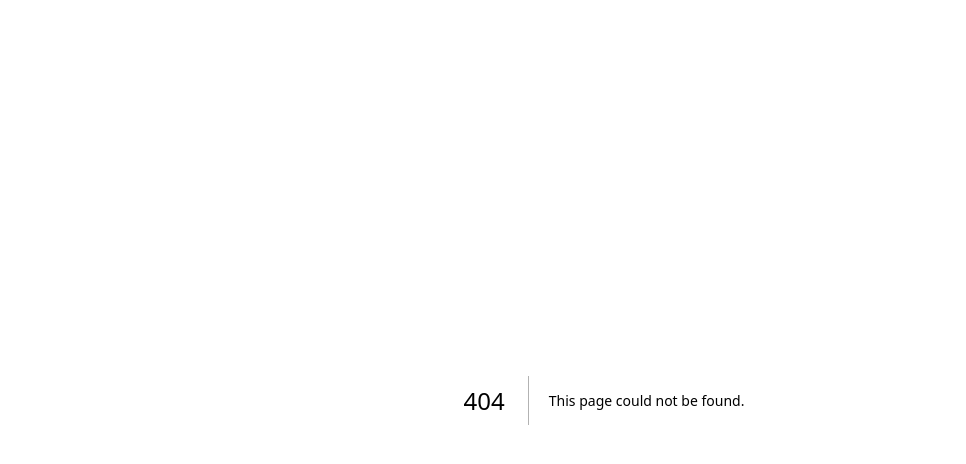
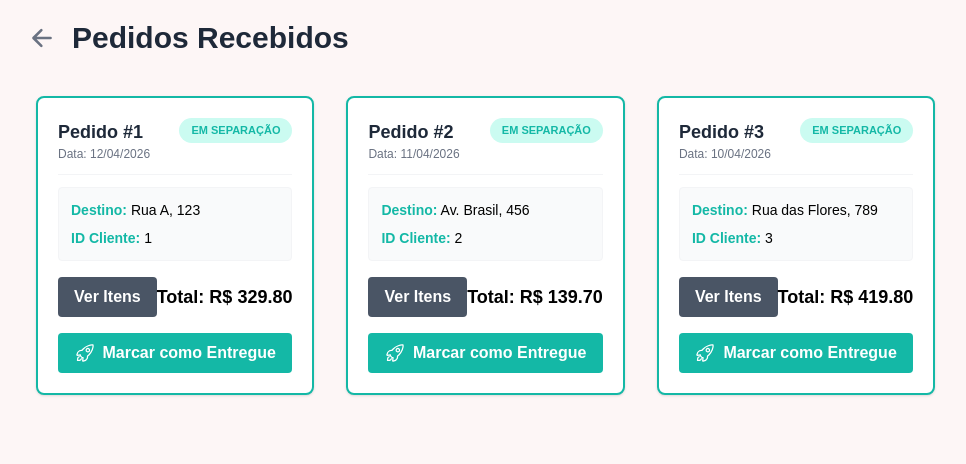
Before and after one commit to GabriellaAlmeida07/Web-Project, a Next.js app: page /PedidosVendedor in a window 1280 px wide. Before the commit this address had no page. Shown: the top 464 px of the page, without its empty margins (36-1002 px from the left). Built offline with nearby package versions, Linux system fonts and the light colour scheme.

Commit message:
Pagina de pedidos do Vendedor e restrição da avaliação

```diff
--- /dev/null
+++ b/src/app/(pages)/PedidosVendedor/page.tsx
@@ -0,0 +1,25 @@
+"use client";
+
+import { pedidosFake } from "@/entities/entities";
+import CardPedidoVendedor from "@/components/Card/cardPedidoVendedor";
+import Link from "next/link";
+import { IoArrowBackOutline } from "react-icons/io5";
+
+export default function PedidosVendedor() {
+    return (
+        <main className="min-h-screen bg-[#FDF6F6] p-5 text-black">
+            <header className="max-w-6xl mx-auto flex items-center gap-4 mb-8">
+                <Link href="/ProdutosAdmin" className="text-gray-500 hover:text-teal-600 transition">
+                    <IoArrowBackOutline size={28} />
+                </Link>
+                <h1 className="text-3xl font-extrabold text-gray-800">Pedidos Recebidos</h1>
+            </header>
+
+            <div className="max-w-6xl mx-auto flex flex-wrap gap-4 justify-center md:justify-start">
+                {pedidosFake.map((pedido) => (
+                    <CardPedidoVendedor key={pedido.id} pedido={pedido} />
+                ))}
+            </div>
+        </main>
+    );
+}
--- /dev/null
+++ b/src/components/Card/cardPedidoVendedor.tsx
@@ -0,0 +1,84 @@
+"use client";
+
+import { PedidoProps, prods_fake } from "@/entities/entities";
+import { useState } from "react";
+import CardProdPedido from "./cardProdPedido";
+import { IoClose, IoRocketOutline } from "react-icons/io5";
+
+export default function CardPedidoVendedor({ pedido }: PedidoProps) {
+    const [isOpen, setIsOpen] = useState(false);
+    const [entregue, setEntregue] = useState(false);
+
+    const handleEntregar = () => {
+        alert(`Pedido #${pedido.id} marcado como enviado!`);
+        setEntregue(true);
+    };
+
+    return (
+        <main className="m-2">
+            <div className={`relative w-full max-w-[450px] border-2 ${entregue ? 'border-gray-400' : 'border-[#14B8A6]'} rounded-lg p-5 flex flex-col justify-between bg-white shadow-sm transition text-black`}>
+
+                <div className="flex justify-between items-start mb-3 border-b border-gray-100 pb-3">
+                    <div className="flex flex-col">
+                        <span className="font-bold text-lg text-gray-800">Pedido #{pedido.id}</span>
+                        <span className="text-xs text-gray-500">Data: {pedido.data_registro}</span>
+                    </div>
+                    <span className={`text-[11px] font-bold ${entregue ? 'bg-gray-100 text-gray-500' : 'bg-teal-100 text-[#14B8A6]'} px-3 py-1 rounded-full uppercase`}>
+                        {entregue ? "Enviado" : "Em Separação"}
+                    </span>
+                </div>
+
+                <div className="text-sm space-y-2 mb-4 bg-gray-50 p-3 rounded border border-gray-100">
+                    <p><span className="font-bold text-[#14B8A6]">Destino:</span> {pedido.endereco_entrega}</p>
+                    <p><span className="font-bold text-[#14B8A6]">ID Cliente:</span> {pedido.id_cliente}</p>
+                </div>
+
+                <div className="flex justify-between items-center mb-4">
+                    <button onClick={() => setIsOpen(true)} className="px-4 py-2 bg-gray-600 hover:bg-gray-700 text-white rounded font-semibold transition">
+                        Ver Itens
+                    </button>
+                    <div className="font-bold text-lg">Total: R$ {pedido.valor_total.toFixed(2)}</div>
+                </div>
+
+                {/* BOTÃO ÚNICO DO VENDEDOR */}
+                <button
+                    onClick={handleEntregar}
+                    disabled={entregue}
+                    className={`w-full h-10 flex items-center justify-center gap-2 rounded font-bold transition ${entregue ? 'bg-gray-300 cursor-not-allowed' : 'bg-[#14B8A6] hover:bg-teal-600 text-white'}`}
+                >
+                    <IoRocketOutline size={20} />
+                    {entregue ? "Pedido Despachado" : "Marcar como Entregue"}
+                </button>
+            </div>
+
+            {/* Modal de Itens */}
+            {isOpen && (
+                <div className="fixed inset-0 bg-black/50 backdrop-blur-sm z-[100] flex items-center justify-center p-4">
+                    <div className="bg-white max-h-[85vh] w-full max-w-2xl rounded-xl shadow-2xl flex flex-col overflow-hidden text-black">
+                        <div className="flex justify-between items-center p-4 border-b bg-gray-50">
+                            <h3 className="font-bold text-lg">Itens para Separação</h3>
+                            <button onClick={() => setIsOpen(false)} className="w-8 h-8 flex items-center justify-center bg-gray-200 hover:bg-red-400 rounded-full transition">
+                                <IoClose size={20} />
+                            </button>
+                        </div>
+                        <div className="flex-1 overflow-y-auto p-4 bg-[#FDF6F6]">
+                            {pedido.prods_associados.map((prod) => {
+                                const p = prods_fake.find((item) => item.id === prod.prod_id);
+                                return p ? (
+                                    <CardProdPedido
+                                        key={prod.prod_id}
+                                        {...p}
+                                        quantidade={prod.qtd}
+                                        preco_venda={prod.preco_venda}
+                                        onChangeQtd={() => {}}
+                                        exibirAvaliacao={false}
+                                    />
+                                ) : null;
+                            })}
+                        </div>
+                    </div>
+                </div>
+            )}
+        </main>
+    );
+}
--- a/src/components/Card/cardProdPedido.tsx
+++ b/src/components/Card/cardProdPedido.tsx
@@ -11,6 +11,7 @@ export default function CardProdPedido({
     desc,
     preco_venda,
     quantidade,
+    exibirAvaliacao = true,
 }: Props) {
     // ESTADOS DE AVALIAÇÃO
     // avaliacaoAberta: Controla se a div com as estrelas está visível (true) ou se mostra o botão inicial "Avaliar" (false).
@@ -43,9 +44,8 @@ export default function CardProdPedido({
                 </div>
 
                 {/* ÁREA DE AVALIAÇÃO: Botão "Avaliar" ou as estrelas, dependendo do estado */}
+                {exibirAvaliacao && (
                     <div className="w-full md:w-auto flex flex-col items-center justify-center">
-
-                    {/* Renderização Condicional: Se não estiver aberto, mostra o botão padrão */}
                         {!avaliacaoAberta ? (
                             <button
                                 onClick={() => setAvaliacaoAberta(true)}
@@ -54,12 +54,10 @@ export default function CardProdPedido({
                                 Avaliar
                             </button>
                         ) : (
-                        // Se estiver aberto (clicou no botão), renderiza o painel de 5 estrelas
                             <div className="flex flex-col items-center bg-gray-50 p-2 rounded-lg border border-gray-200 w-full md:w-auto shadow-inner animate-in fade-in zoom-in duration-200">
                                 <span className="text-xs text-gray-500 mb-1 font-medium">Sua nota:</span>
 
                                 <div className="flex gap-1">
-                                {/* Criação de um Array com 5 posições vazias para mapear 5 ícones de estrela dinamicamente */}
                                     {[...Array(5)].map((_, i) => {
                                         const valorEstrela = i + 1;
                                         return (
@@ -74,10 +72,8 @@ export default function CardProdPedido({
                                     })}
                                 </div>
 
-                            {/* O botão 'Enviar' só aparece SE o usuário tiver clicado em pelo menos 1 estrela */}
                                 {notaUser > 0 && (
                                     <button
-                                    // Ao enviar, fecha o modo de avaliação
                                         onClick={() => setAvaliacaoAberta(false)}
                                         className="mt-2 w-full h-7 bg-[#14B8A6] text-white font-semibold text-xs rounded hover:bg-teal-600 transition"
                                     >
@@ -87,6 +83,9 @@ export default function CardProdPedido({
                             </div>
                         )}
                     </div>
+                )}
+                {/* FIM DA CONDIÇÃO */}
+
             </div>
         </main>
     );
--- a/src/entities/entities.ts
+++ b/src/entities/entities.ts
@@ -23,7 +23,9 @@ export type ProdutoProps = {
 
 export type Props = ProdutoProps & {
     quantidade: number;
+    preco_venda: number;
     onChangeQtd: (novaQtd: number) => void;
+    exibirAvaliacao?: boolean;
 };
 
 export type ProdAssociado = {
```
Lines whose indentation alone changed are shown as unchanged.
